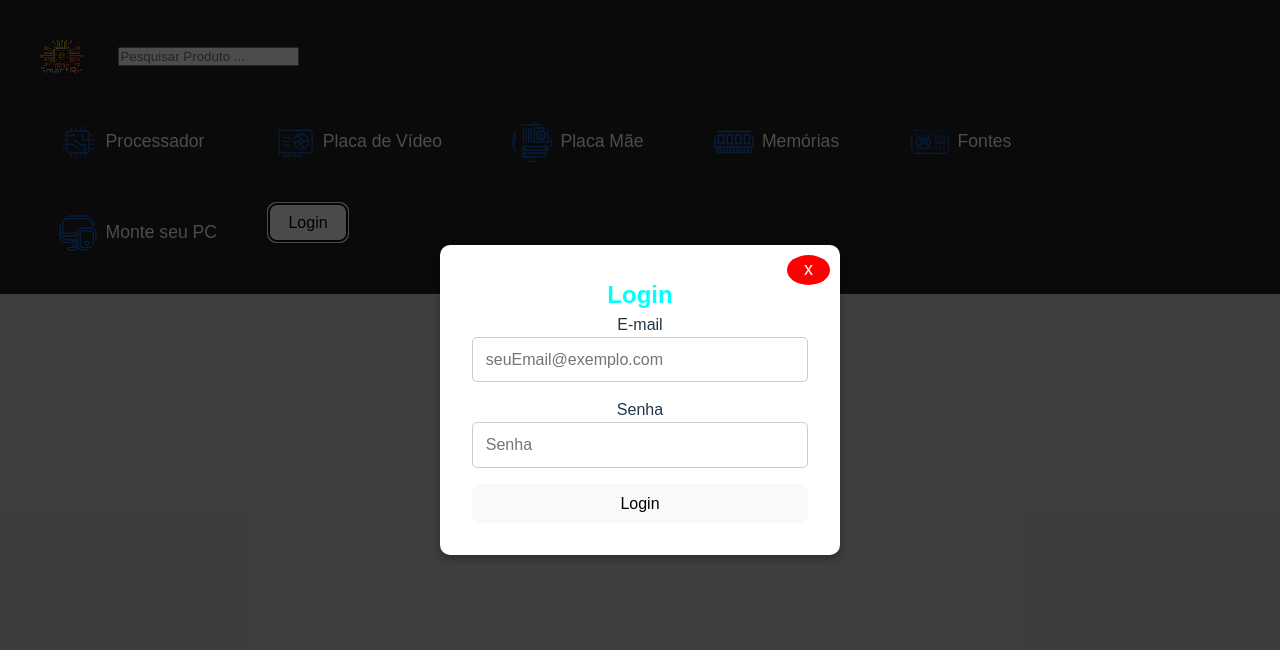
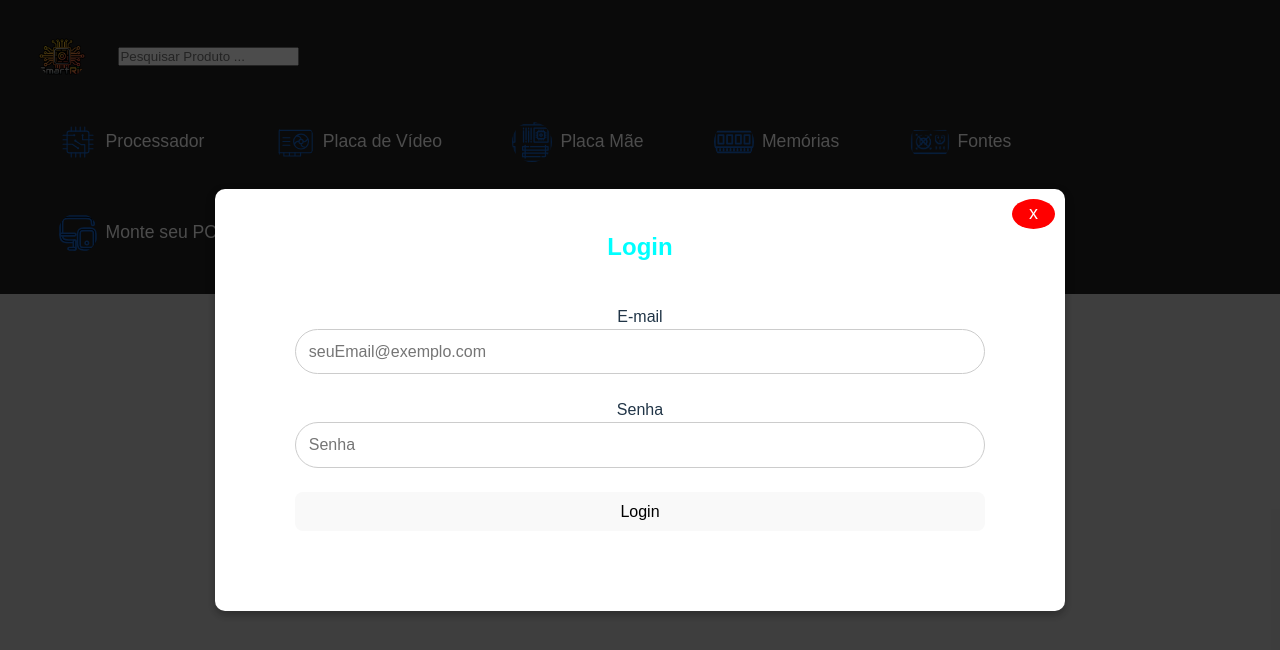
Before and after one commit to Eduardo12305/SmartRig, a React (Vite) app in the folder app/: page / in a window 1280 px wide. Both pictures are taken after a click on the button "Login". Shown: the top 650 px of the page. Built offline with nearby package versions, Linux system fonts and the light colour scheme.

Commit message:
Feat: :rocket: Implemented styled-components and reworked logins.css into modal.styley.jsx

```diff
--- a/app/package.json
+++ b/app/package.json
@@ -13,7 +13,8 @@
     "axios": "^1.8.4",
     "js-cookie": "^3.0.5",
     "react": "^19.0.0",
-    "react-dom": "^19.0.0"
+    "react-dom": "^19.0.0",
+    "styled-components": "^6.1.16"
   },
   "devDependencies": {
     "@eslint/js": "^9.21.0",
--- /dev/null
+++ b/app/src/components/css/modal.styley.jsx
@@ -0,0 +1,69 @@
+import styled from 'styled-components'
+
+export const Wrapper = styled.div`
+position: fixed;
+top: 0;
+left: 0;
+width: 100vw;
+height: 100vh;
+background-color: rgba(0,0,0,0.7);
+display: flex;
+justify-content: center;
+align-items: center;
+z-index: 1000;
+`;
+
+export const Modal = styled.div`
+position: relative;
+width: 100%;
+/* max-width: 400px; */
+max-width: ${(prop) => prop.width ? prop.width : '400px'};
+background-color: #ffffff;
+/* padding: 2rem; */
+padding: ${(prop) => prop.padd ? prop.padd : '2rem'};
+border-radius: 10px;
+box-shadow: 0 4px 10px rgba(0,0,0,0.3);
+display: flex;
+flex-direction: column;
+align-items: center;
+text-align: center;
+
+input {
+  width: 100%;
+  padding: 0.8rem;
+  border: 1px solid #ccc;
+  border-radius: 100px;
+  font-size: 1rem;
+};
+
+h2 {
+    color: ${(prop) => prop.color ? prop.color :  'aqua'};
+    top: ${(prop) => prop.top ? prop.top : '-40px'}; //Alterar a altura em relação ao modal
+    position: relative;
+    height: 100%;
+}
+`;
+
+export const CloseButton = styled.button `
+  position: absolute;
+  top: 10px;
+  right: 10px;
+  border: none;
+  background: red;
+  color: white;
+  font-size: 18px;
+  cursor: pointer;
+  width: 30px;
+  height: 30px;
+  display: flex;
+  align-items: center;
+  justify-content: center;
+  border-radius: 50%;
+`;
+
+export const Form = styled.form`
+width: 100%;
+display: flex;
+flex-direction: column;
+gap: 1.5rem;
+`
--- a/app/src/components/loginModal.jsx
+++ b/app/src/components/loginModal.jsx
@@ -2,6 +2,8 @@ import { loginUser } from "./apiService";
 import InputField from "./inputField";
 import { useState } from "react";
 import '../css/login.css'
+import {Wrapper, Modal, CloseButton, Form} from '../components/css/modal.styley';
+
 export const LoginModal = () => {
     const [loginModal, setLoginModal] = useState(false);
     const [email, setEmail] = useState("");
@@ -38,13 +40,13 @@ export const LoginModal = () => {
             <button onClick={handleLoginClick}>Login</button>
 
             {loginModal && (
-                <div className="backgroundModal">
-                    <div className="modal-content">
-                        <button className="close-btn" onClick={handleCloseModal}>
+                <Wrapper>
+                    <Modal width="850px" padd="5rem">
+                        <CloseButton onClick={handleCloseModal}>
                             x
-                        </button>
-                        <h2 className="">Login</h2>
-                        <form onSubmit={handleLogin}>
+                        </CloseButton>
+                        <h2 >Login</h2>
+                        <Form onSubmit={handleLogin}>
                             <InputField
                                 id="email"
                                 label="E-mail"
@@ -65,9 +67,9 @@ export const LoginModal = () => {
                                 <div className="error-message">{errorMessage}</div>
                             )}
                             <button type="submit">Login</button>
-                        </form>
-                    </div>
-                </div>
+                        </Form>
+                    </Modal>
+                </Wrapper>
             )}
         </div>
     );
--- a/app/src/css/login.css
+++ b/app/src/css/login.css
@@ -1,22 +1,22 @@
 /* Estilos para o fundo escuro do Modal */
-.backgroundModal {
+/* .backgroundModal {
   position: fixed;
   top: 0;
   left: 0;
   width: 100vw;
   height: 100vh;
-  background-color: rgba(0, 0, 0, 0.7); /* Fundo escuro */
+  background-color: rgba(0, 0, 0, 0.7);
   display: flex;
   justify-content: center;
   align-items: center;
-  z-index: 10000; /* Garante que fica acima de tudo */
-}
+  z-index: 10000;
+} */
 
 /* Estilos para o conteúdo do modal */
-.modal-content {
+/* .modal-content {
   position: relative;
-  width: 90%; /* Usa 90% da largura da tela */
-  max-width: 400px; /* Máximo de 400px para manter a proporção */
+  width: 90%;
+  max-width: 400px;
   background: white;
   padding: 2rem;
   border-radius: 10px;
@@ -25,10 +25,10 @@
   flex-direction: column;
   align-items: center;
   text-align: center;
-}
+} */
 
 /* Estilos para o botão de fechar */
-.close-btn {
+/* .close-btn {
   position: absolute;
   top: 10px;
   right: 10px;
@@ -43,28 +43,28 @@
   align-items: center;
   justify-content: center;
   border-radius: 50%;
-}
+} */
 
 /* Ajustes no formulário dentro do modal */
-.modal-content form {
+/* .modal-content form {
   width: 100%;
   display: flex;
   flex-direction: column;
   gap: 1rem;
-}
+} */
 
 /* Estilos para os campos de input */
-.modal-content input {
+/* .modal-content input {
   width: 100%;
   padding: 0.8rem;
   border: 1px solid #ccc;
   border-radius: 5px;
   font-size: 1rem;
-}
+} */
 
-.modal-content h2 {
+/* .modal-content h2 {
   color: aqua;
-}
+} */
 
 /* Estilo para mensagens de erro */
 .error-message {
```
Also changed, not shown: 1 other file (tests, documents, lock files or other folders).
